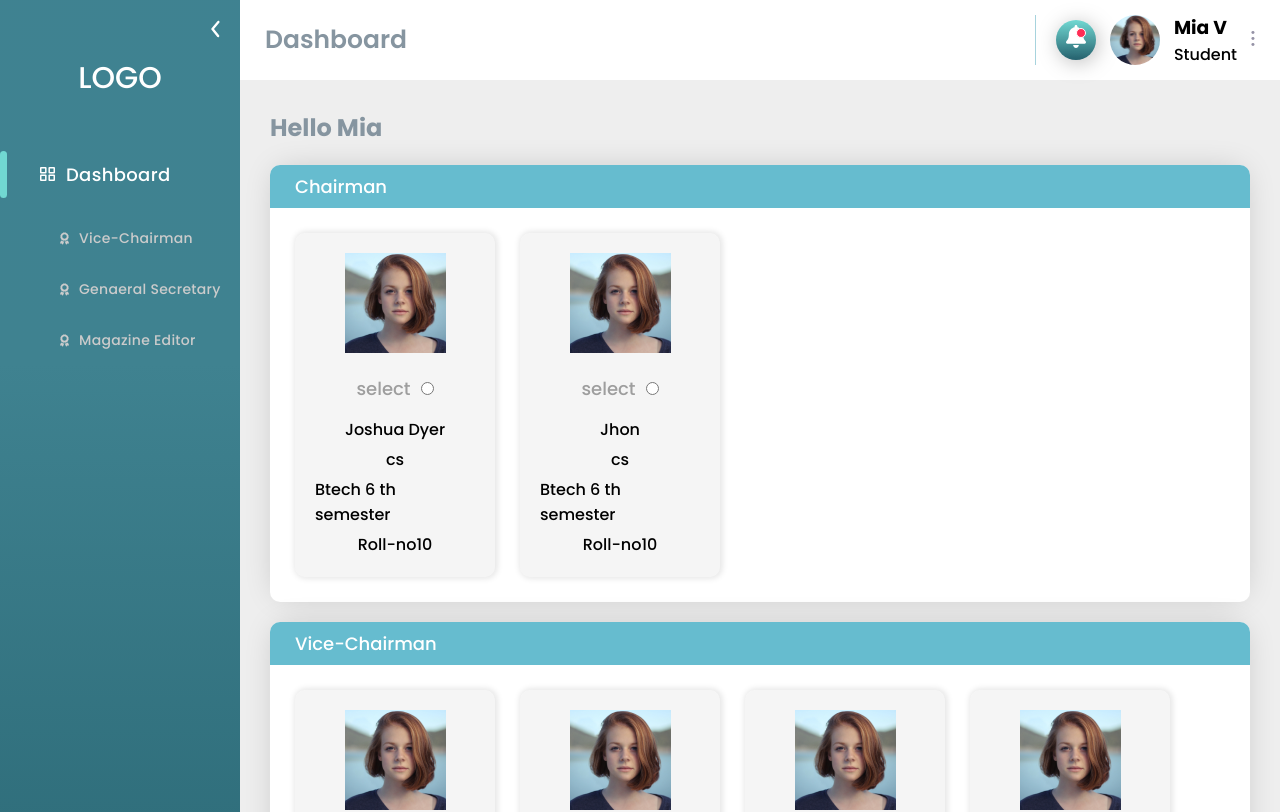
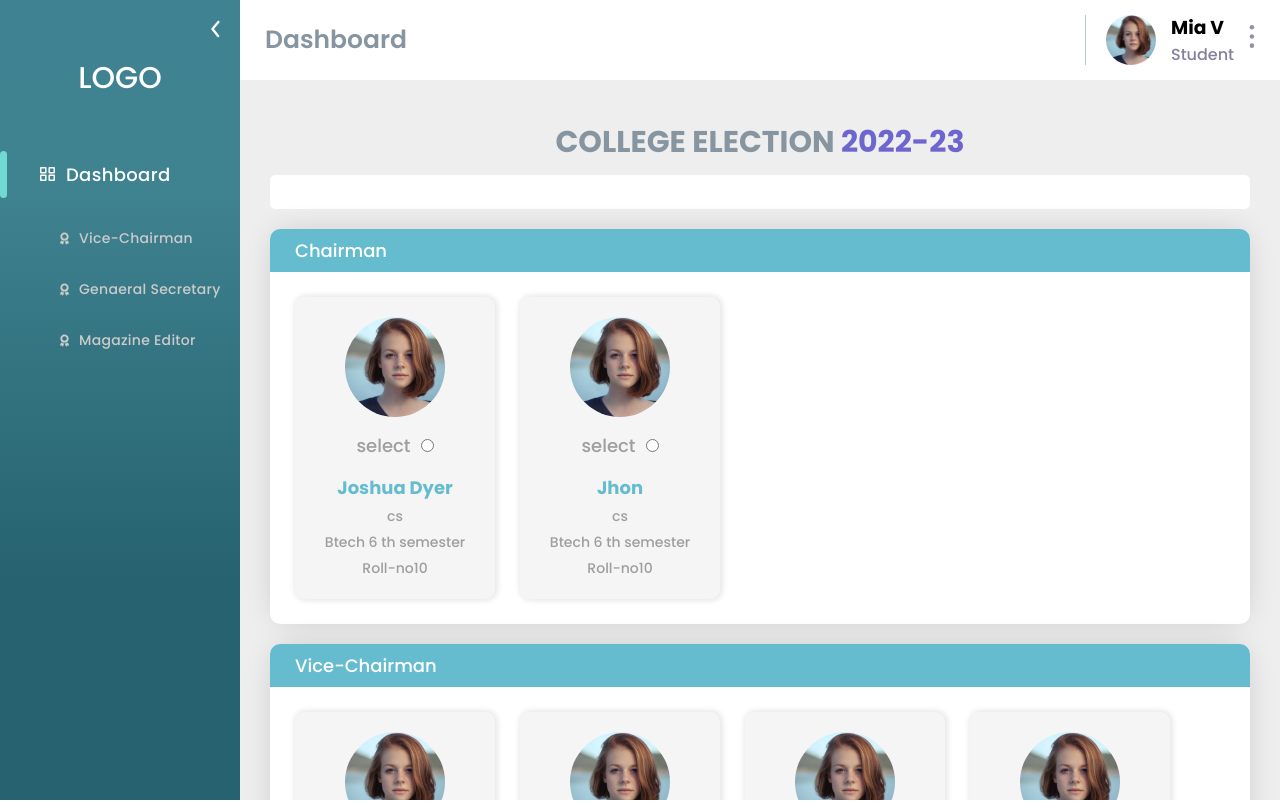
Before and after one commit to Abhinandps/e-poll, a React (Create React App) app: page /dashboard/voter in a window 1280 px wide. Shown: the top 812 px of the page. Built offline with nearby package versions, Linux system fonts and the light colour scheme.

Commit message:
dropdown added , bug fixed

```diff
--- a/src/Components/Layout/DashboardLayout.jsx
+++ b/src/Components/Layout/DashboardLayout.jsx
@@ -1,17 +1,22 @@
-import React from 'react'
+import React, { useState } from 'react'
 import { NavLink, Link, Outlet } from 'react-router-dom'
-import NotificationIcon from "../../Assets/Icons/notification.svg"
+// import NotificationIcon from "../../Assets/Icons/notification.svg"
 import bubbleIcon from "../../Assets/Icons/bubble.svg"
 import avatar from "../../Assets/Images/avatar.png"
 import icon from "../../Assets/Icons/Icon.svg"
 import subIcon from "../../Assets/Icons/sub-icon.svg"
 import arrow from "../../Assets/Icons/toggleArrow.svg"
 import menuBar from "../../Assets/Icons/menuBar.svg"
+import user from "../../Assets/Icons/user.svg"
+import logout from "../../Assets/Icons/logout.svg"
+
 
 import "../../Styles/DashboardLayout.css"
 
 
 const DashboardLayout = () => {
+
+    const [open,setOpen] = useState(false);
 
 
 
@@ -26,11 +31,6 @@ const DashboardLayout = () => {
                         <h1>Dashboard</h1>
                     </div>
                     <div className="topbar-userDetails-section">
-                        <div className="topbar-notification">
-                            <div className="notification-dot">
-                                <img src={NotificationIcon} alt="" />
-                            </div>
-                        </div>
                         <div className="topbar-avatar">
                             <img src={avatar} alt="" />
 
@@ -41,10 +41,17 @@ const DashboardLayout = () => {
                         </div>
 
                         <div className="topbar-userOptionField">
-                            <img src={bubbleIcon} alt="" />
+                            <img src={bubbleIcon} alt="" onClick={()=>{setOpen(!open)}}/>
                         </div>
+
                     </div>
                 </div>
+
+                {/* Drop Down Menu Added  */}
+                    <div className={`dropdown-menu ${open? 'open' : 'close'}`}>
+                        <DropdownItem src={user} text={"Profile"} />
+                        <DropdownItem src={logout} color={"#FF5C5C"} text={"Sign out"} />
+                    </div>
 
                 {/* Side Bar  */}
                 <div className="dashboard-sidebar-section">
@@ -87,4 +94,17 @@ const DashboardLayout = () => {
     )
 }
 
+
+
+const DropdownItem = ({ text, color,src }) => {
+    return (
+        <span className="dropdownItem">
+            <Link className="item" >
+                <img src={src}/>
+                <p style={{ color: color }} >{text}</p>
+            </Link>
+        </span>
+    )
+}
+
 export default DashboardLayout
--- a/src/Routes/Voter/index.jsx
+++ b/src/Routes/Voter/index.jsx
@@ -3,92 +3,99 @@ import PositionCard from "../../Components/Cards/PositionCard"
 const Voter = () => {
     const data = [
         {
-        position:'Chairman',
+            position: 'Chairman',
             candidates: [
                 {
-                name:"Joshua Dyer",
+                    name: "Joshua Dyer",
                     department: "cs",
-                semester:"6",
-                rollno:"10"
+                    semester: "6",
+                    rollno: "10"
                 },
                 {
-                name:"Jhon",
+                    name: "Jhon",
                     department: "cs",
-                semester:"6",
-                rollno:"10"
+                    semester: "6",
+                    rollno: "10"
                 }
 
             ]
         },
 
         {
-        position:'Vice-Chairman',
+            position: 'Vice-Chairman',
             candidates: [
                 {
-                name:"Joshua Dyer",
+                    name: "Joshua Dyer",
                     department: "cs",
-                semester:"6",
-                rollno:"10"
+                    semester: "6",
+                    rollno: "10"
                 },
                 {
-                name:"Jhon",
+                    name: "Jhon",
                     department: "cs",
-                semester:"6",
-                rollno:"10"
+                    semester: "6",
+                    rollno: "10"
                 },
                 {
-                name:"Joshua Dyer",
+                    name: "Joshua Dyer",
                     department: "cs",
-                semester:"6",
-                rollno:"10"
+                    semester: "6",
+                    rollno: "10"
                 },
                 {
-                name:"Jhon",
+                    name: "Jhon",
                     department: "cs",
-                semester:"6",
-                rollno:"10"
+                    semester: "6",
+                    rollno: "10"
                 }
 
             ]
         },
         {
-        position:'General Secretary',
+            position: 'General Secretary',
             candidates: [
                 {
-                name:"Joshua Dyer",
+                    name: "Joshua Dyer",
                     department: "cs",
-                semester:"6",
-                rollno:"10"
+                    semester: "6",
+                    rollno: "10"
                 },
                 {
-                name:"Jhon",
+                    name: "Jhon",
                     department: "cs",
-                semester:"6",
-                rollno:"10"
+                    semester: "6",
+                    rollno: "10"
                 },
                 {
-                name:"Joshua Dyer",
+                    name: "Joshua Dyer",
                     department: "cs",
-                semester:"6",
-                rollno:"10"
+                    semester: "6",
+                    rollno: "10"
                 },
                 {
-                name:"Jhon",
+                    name: "Jhon",
                     department: "cs",
-                semester:"6",
-                rollno:"10"
+                    semester: "6",
+                    rollno: "10"
                 }
 
             ]
         }
 
     ]
- return(
+    return (
         <div className="dashboard-main">
-      <h2>Hello Mia</h2>
+            <div className="election-header-section">
+                <div className="election-title-section">
+                    <h2>College Election <span>2022-23</span></h2>
+                </div>
+                <div className="election-time-reminder">
+                    <marquee>Attention voters! The polls will be closing at 12 <sup>o</sup> Clock</marquee>
+                </div>
+            </div>
             <div className="election-view-section">
-         {data.map(position=>
-             <PositionCard {...position} key={position.position}/>
+                {data.map(position =>
+                    <PositionCard {...position} key={position.position} />
                 )
                 }
             </div>
--- a/src/Styles/Dashboard.css
+++ b/src/Styles/Dashboard.css
@@ -5,6 +5,31 @@
 
 .dashboard-main h2{
     color: #8695A0;
+}
+
+.election-header-section{
+    text-align: center;
+}
+
+.election-title-section{
+    padding: 10px 20px;
+    border-radius: 5px;
+}
+.election-title-section h2{
+    text-transform: uppercase;
+    color: #8695A0;
+    font-size: 30px;
+}
+.election-title-section span{
+    color: #6E66CF;
+}
+
+.election-time-reminder{
+    background: #ffffff;
+    border-radius:5px ;
+}
+.election-time-reminder marquee{
+    color: rgb(255, 42, 42);
 }
 
 .election-view-section{
@@ -46,7 +71,7 @@
     gap: 5px;
 }
 
-.candidate-avatar{
+.candidates-avatar{
     overflow: hidden;
     border-radius: 50%;
     width: 100px;
@@ -58,7 +83,7 @@
     height: 100%;
 }
 
-.candidate-name{
+.candidates-name{
     color: #66BCCF;
     font-size: 18px;
     font-weight: bold;
@@ -75,14 +100,23 @@
     font-size: 18px;
 }
 
-.candidate-details{
+.candidates-details{
     color: #9E9E9E;
     font-size: 14px;
 }
 
+
+
+
+@media screen and (max-width: 1220px) {
+    .election-candidates-list{
+        grid-template-columns: repeat(3,200px);
+    }
+}
+
 @media screen and (max-width: 1000px) {
     .election-candidates-list{
-        grid-template-columns: repeat(3,200px);
+        grid-template-columns: repeat(2,200px);
     }
 }
 
--- a/src/Styles/DashboardLayout.css
+++ b/src/Styles/DashboardLayout.css
@@ -44,7 +44,7 @@
 
 
 .dashboard-topbar-section .topbar-userDetails-section {
-    width: 220px;
+    width: 170px;
     padding: 0 0 0 20px;
     height: 50px;
     display: flex;
@@ -97,6 +97,63 @@
     cursor: pointer;
 }
 
+
+.topbar-userOptionField img{
+    width: 6px;
+    height: auto;
+}
+
+
+.dropdown-menu{
+    position: absolute;
+    top: 100px;
+    right: 20px;
+    background-color: #fff;
+    border-radius: 5px;
+    padding: 10px 20px;
+    width: 170px;
+    box-shadow: -1px 2px 8px 0px rgb(0 0 0 / 25%);
+    z-index: 777;
+}
+
+
+.dropdown-menu::before{
+    content: '';
+    position: absolute;
+    top: -5px;
+    right: 5px;
+    height: 20px;
+    width: 20px;
+    background:#fff;
+    transform: rotate(45deg);
+  }
+
+  .dropdown-menu.open{
+    opacity: 1;
+    visibility: visible;
+    transform: translateY(0);
+    transition: .3s ease;
+  }
+
+  .dropdown-menu.close{
+    opacity: 0;
+    visibility: hidden;
+    transform: translateY(-20px);
+   transition: .3s ease;
+  }
+
+  .dropdown-menu .dropdownItem .item{
+    display: flex;
+    padding: 10px 20px;
+    gap: 10px;
+    text-decoration: none;
+    font-size: 14px;
+
+  }
+
+  .dropdown-menu .dropdownItem img,p{
+    color: rgba(10, 4, 60, 0.5);
+  }
 
 
 
@@ -155,6 +212,10 @@
     position: relative;
 }
 
+.dashboard-sidebar-navigation-menu .parentList p{
+    color: #fff;
+}
+
 .active::before {
     content: '';
     width: 7px;
@@ -172,13 +233,25 @@
     margin-left: 10px;
     font-size: 14px;
     letter-spacing: 0.02em;
+}
+
+.dashboard-sidebar-navigation-menu .childList p{
     color: #CBCBCB;
+    transition: 0.3s;
 }
+
+.dashboard-sidebar-navigation-menu .childList p:hover{
+    color: #fff;
+}
+
+
+
 
 
 
 .innerContent-section {
     grid-column: 2/3;
+    overflow: scroll;
 }
 
 
@@ -196,7 +269,7 @@
         display: none;
     }
     .dashboard-topbar-section .topbar-userDetails-section {
-        width: 150px;
+        width: 100px;
         border:none;
     }
 
```
Also changed, not shown: src/Assets/Icons/logout.svg (added), src/Assets/Icons/user.svg (added). Lines whose indentation alone changed are shown as unchanged.
